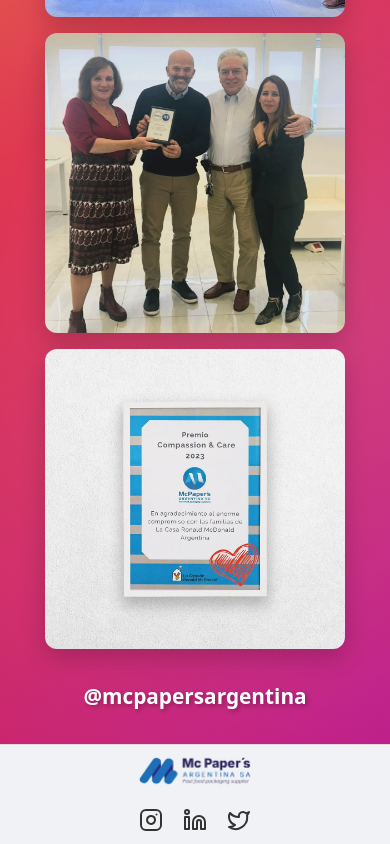
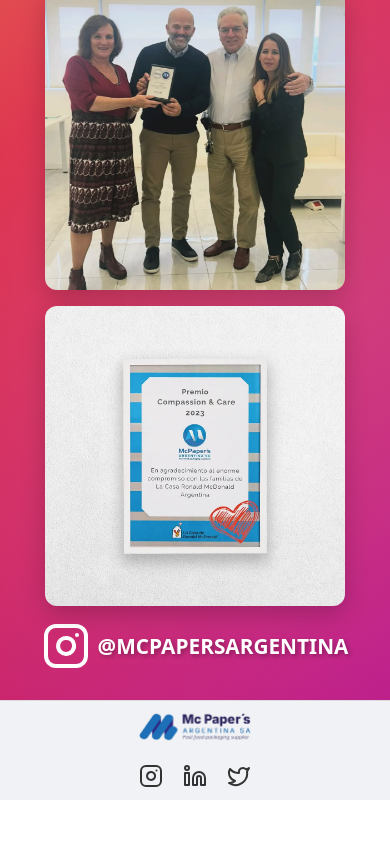
Before and after one commit to RamiroCsatlos/mcpapers-clon, a React (Vite) app: page / in a window 390 px wide. Shown: the part 6086-6930 px from the top of the page. After the commit the page ends 6886 px from the top, so only its background shows below. Built offline with nearby package versions, Linux system fonts and the light colour scheme.

Commit message:
seccion galeria de instagram terminada

```diff
--- a/src/components/GaleriaInstagram.css
+++ b/src/components/GaleriaInstagram.css
@@ -1,5 +1,5 @@
 .instagram-section {
-  padding: 4rem 2rem;
+  padding: 1.5rem 2rem;
   background: linear-gradient(135deg,
     #f09433 0%,
     #e6683c 25%,
@@ -37,7 +37,8 @@
 
 .instagram-title {
   font-size: 3.2rem;
-  margin-bottom: 3rem;
+  margin-top: 0;
+  margin-bottom: 2rem;
   color: white;
   font-weight: 700;
   text-shadow: 2px 2px 4px rgba(0,0,0,0.3);
@@ -47,7 +48,7 @@
   display: grid;
   grid-template-columns: repeat(4, 1fr);
   gap: 1rem;
-  margin-bottom: 2rem;
+  margin-bottom: 1rem;
 }
 
 .instagram-image-card {
@@ -105,7 +106,7 @@
 }
 
 .instagram-handle {
-  margin-top: 2rem;
+  margin-top: 1rem;
 }
 
 .instagram-handle-link {
@@ -115,12 +116,22 @@
   text-decoration: none;
   text-shadow: 2px 2px 4px rgba(0,0,0,0.3);
   transition: all 0.3s ease;
-  display: inline-block;
+  display: inline-flex;
+  align-items: center;
+  gap: 0.5rem;
+}
+
+.instagram-handle-icon {
+  transition: transform 0.3s ease;
 }
 
 .instagram-handle-link:hover {
   transform: scale(1.05);
   text-shadow: 3px 3px 6px rgba(0,0,0,0.4);
+}
+
+.instagram-handle-link:hover .instagram-handle-icon {
+  transform: rotate(15deg);
 }
 
 /* Responsive Design */
@@ -141,16 +152,19 @@
 
 @media (max-width: 768px) {
   .instagram-section {
-    padding: 3rem 1.5rem;
+    padding: 2rem 1.5rem;
   }
 
   .instagram-title {
     font-size: 2.5rem;
-    margin-bottom: 2rem;
+    margin-bottom: 1.5rem;
   }
 
   .instagram-gallery {
+    grid-template-columns: 1fr;
     gap: 1rem;
+    max-width: 300px;
+    margin: 0 auto 1rem auto;
   }
 
   .instagram-handle-link {
@@ -163,11 +177,11 @@
     grid-template-columns: 1fr;
     gap: 1rem;
     max-width: 300px;
-    margin: 0 auto 2rem auto;
+    margin: 0 auto 1rem auto;
   }
 
   .instagram-section {
-    padding: 2rem 1rem;
+    padding: 1.5rem 1rem;
   }
 
   .instagram-title {
--- a/src/components/GaleriaInstagram.jsx
+++ b/src/components/GaleriaInstagram.jsx
@@ -1,4 +1,5 @@
 import './GaleriaInstagram.css';
+import { Instagram } from 'lucide-react';
 
 // Importar las imágenes de Instagram
 import instagram1 from '../assets/instagram1.jpg';
@@ -68,7 +69,8 @@ function GaleriaInstagram() {
             rel="noopener noreferrer"
             className="instagram-handle-link"
           >
-            @mcpapersargentina
+            <Instagram size={48} className="instagram-handle-icon" />
+            @MCPAPERSARGENTINA
           </a>
         </div>
       </div>
```
